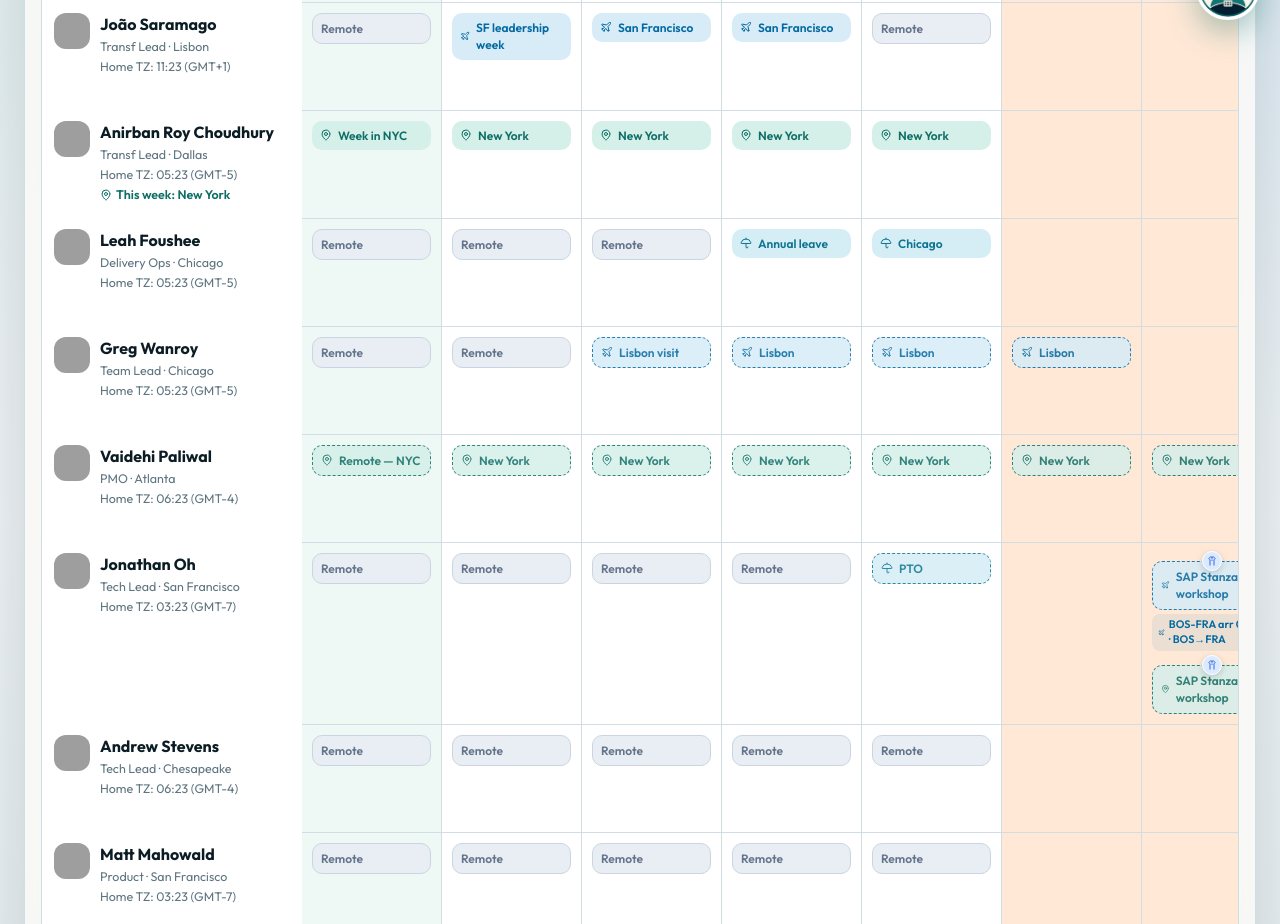
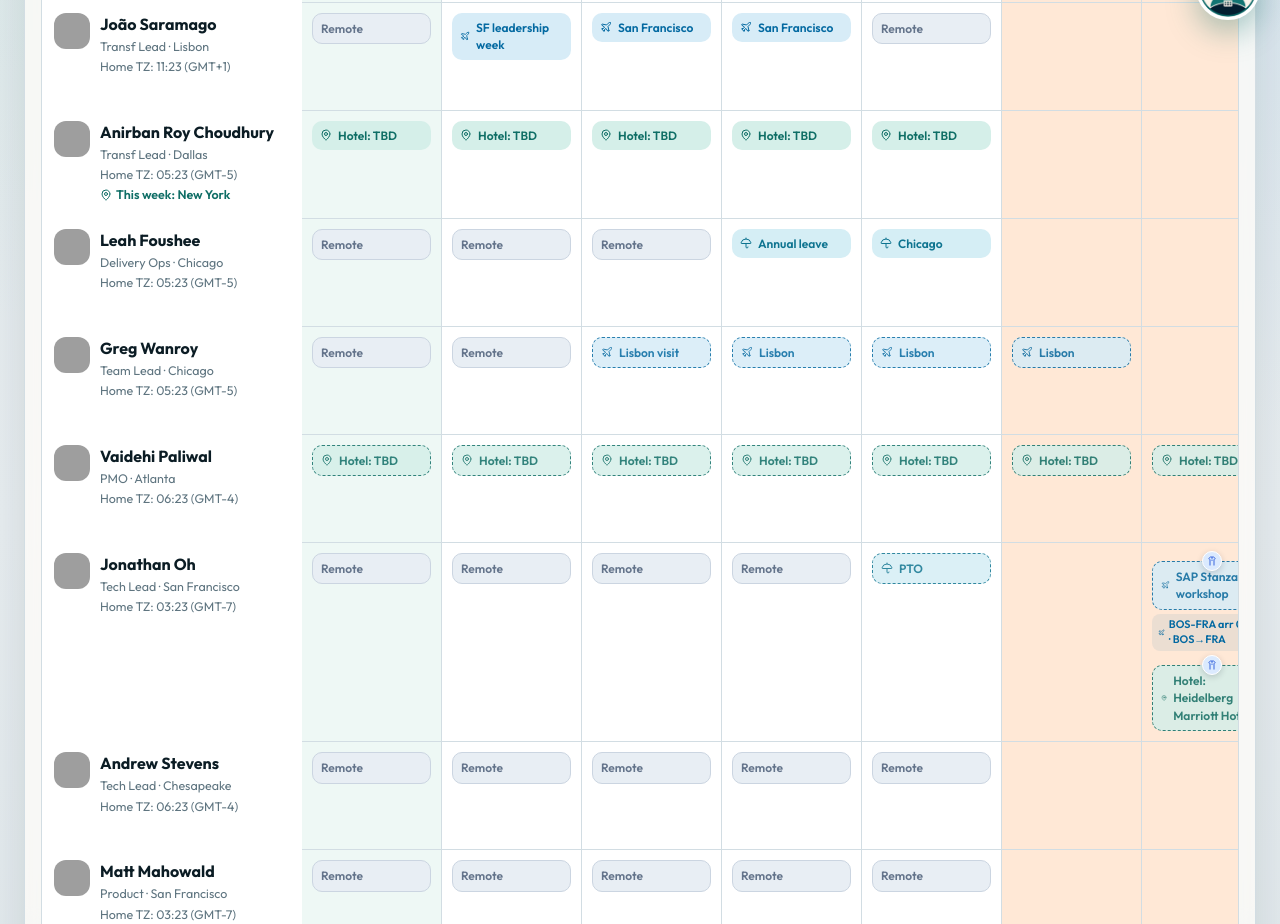
Before and after one commit to jgsaramago/stanzawhere-app, a React (Vite) app: page / in a window 1280 px wide. Shown: the part 760-1684 px from the top of the page. Built offline with nearby package versions, Linux system fonts and the light colour scheme; grey boxes are pictures that could not be loaded.

Commit message:
Show hotel (or Hotel: TBD) on location chips instead of duplicating the trip title.
Co-authored-by: Cursor <cursoragent@cursor.com>

```diff
--- a/src/App.tsx
+++ b/src/App.tsx
@@ -949,9 +949,15 @@ export default function App() {
                                       >
                                         <Icon size={12} />
                                         <span>
-                                          {isStart
-                                            ? event.title
-                                            : event.location || meta.label}
+                                          {event.type === 'location'
+                                            ? event.hotel
+                                              ? `Hotel: ${event.hotel}`
+                                              : event.title.startsWith('Hotel')
+                                                ? event.title
+                                                : 'Hotel: TBD'
+                                            : isStart
+                                              ? event.title
+                                              : event.location || meta.label}
                                         </span>
                                       </button>
                                       {dayFlights.map((f) => (
@@ -1360,6 +1366,12 @@ export default function App() {
                 <strong>Location</strong>
                 <span>{selectedEvent.location || '—'}</span>
               </p>
+              {(selectedEvent.type === 'travel' || selectedEvent.type === 'location') && (
+                <p>
+                  <strong>Hotel</strong>
+                  <span>{selectedEvent.hotel ? selectedEvent.hotel : 'TBD'}</span>
+                </p>
+              )}
               <p>
                 <strong>Dress code</strong>
                 <span>
--- a/src/data/seed.ts
+++ b/src/data/seed.ts
@@ -434,7 +434,7 @@ export function buildFixedDemoEvents(now = new Date()): ScheduleEvent[] {
     const person = PEOPLE.find((p) => p.id === trip.personId)
     if (!person) continue
     const approved = !person.approverId
-    const hotelNote = trip.hotel ? `Hotel: ${trip.hotel}` : 'Hotel TBD'
+    const hotelNote = trip.hotel ? `Hotel: ${trip.hotel}` : 'Hotel: TBD'
     const arriveFlight = trip.arriveFlight ?? `${trip.fromCode}-FRA`
     const departFlight = trip.departFlight ?? `FRA-${trip.toCode}`
 
@@ -447,6 +447,7 @@ export function buildFixedDemoEvents(now = new Date()): ScheduleEvent[] {
       endDate: trip.departDate,
       location: 'SAP Stanza workshop',
       countryCode: 'DE',
+      hotel: trip.hotel,
       notes: `${hotelNote}. Arrive FRA ${trip.arriveTime} from ${trip.fromCode}; depart FRA ${trip.departTime} to ${trip.toCode}.`,
       dressCode: 'business-casual',
       status: approved ? 'approved' : 'pending',
@@ -483,11 +484,12 @@ export function buildFixedDemoEvents(now = new Date()): ScheduleEvent[] {
       id: `demo_heidelberg_loc_${trip.personId}`,
       personId: trip.personId,
       type: 'location',
-      title: 'SAP Stanza workshop',
+      title: hotelNote,
       startDate: trip.arriveDate,
       endDate: trip.departDate,
       location: 'SAP Stanza workshop',
       countryCode: 'DE',
+      hotel: trip.hotel,
       notes: hotelNote,
       dressCode: 'business-casual',
       status: approved ? 'approved' : 'pending',
--- a/src/types.ts
+++ b/src/types.ts
@@ -93,6 +93,8 @@ export interface ScheduleEvent {
   endDate: string
   location?: string
   countryCode?: string
+  /** Hotel for overnight stays (travel / onsite weeks) */
+  hotel?: string
   notes?: string
   /** Optional attire expectation for the trip / onsite */
   dressCode?: DressCode
```
